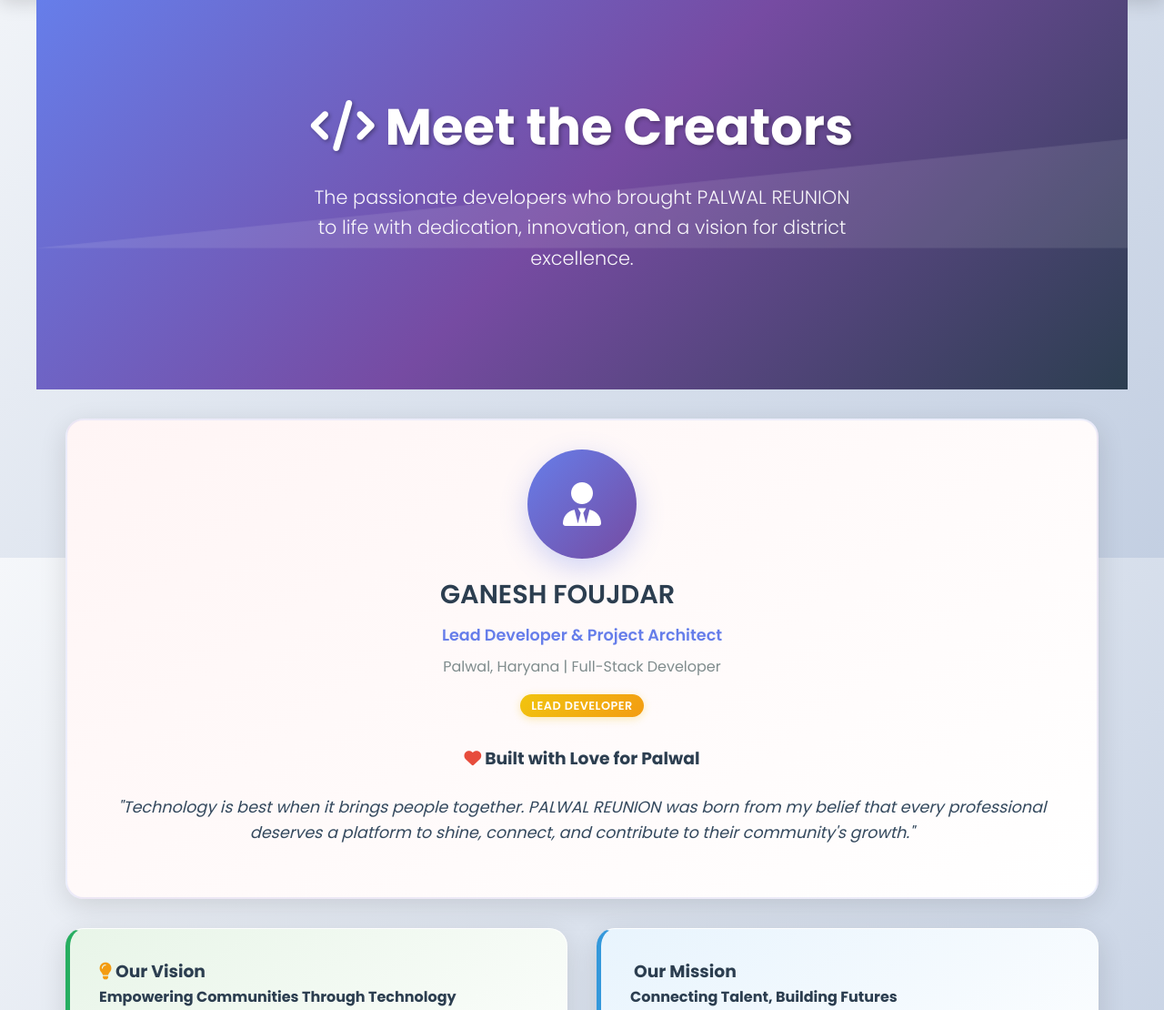
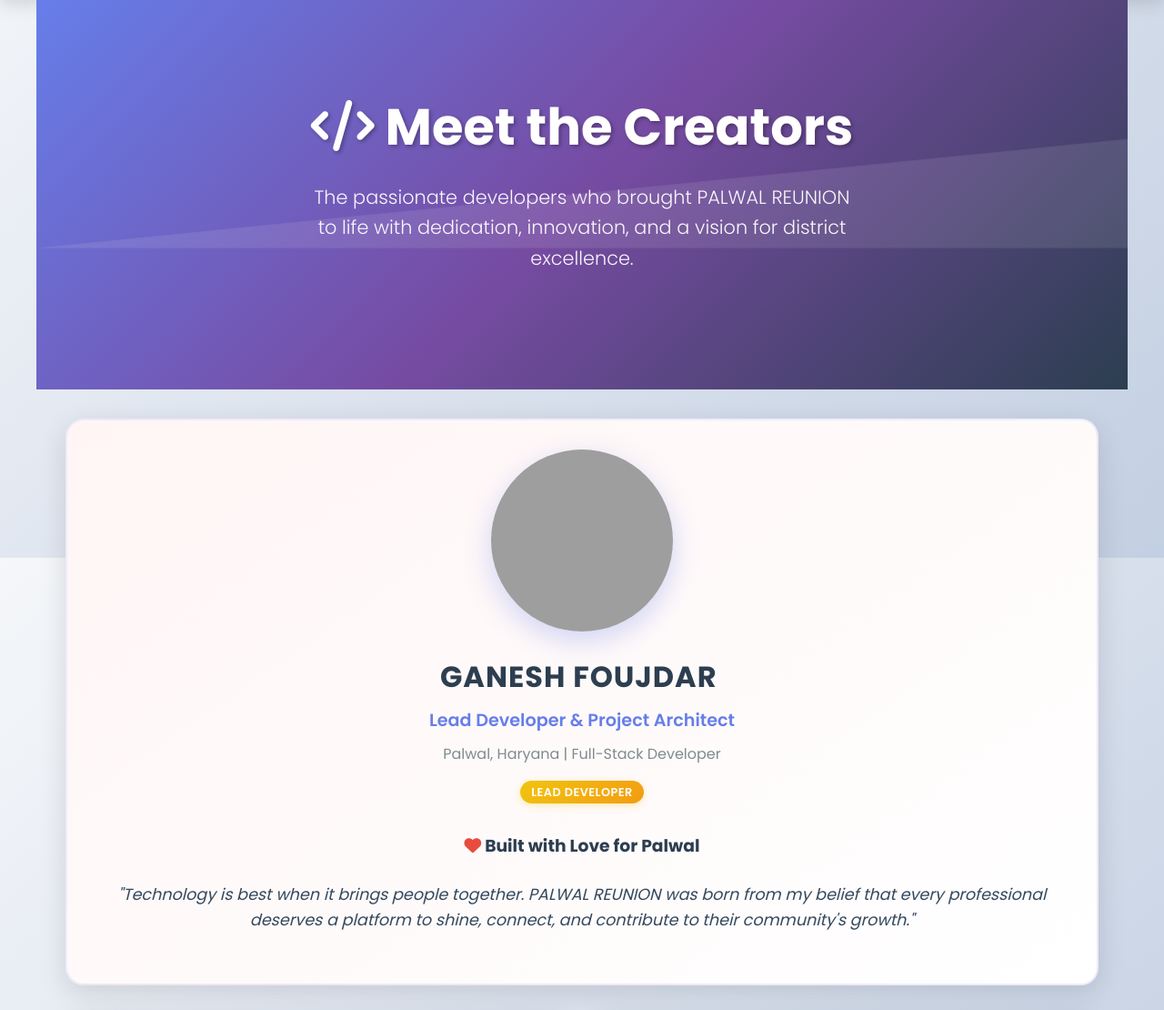
Before and after one commit to ganeshfoujdar/palwalreunion, a Flask app: page /developers in a window 1280 px wide. Shown: the part 187-1297 px from the top of the page at 91% size. Run offline with Flask 3, Linux system fonts and the light colour scheme; some libraries are stand-ins or nearby versions; grey boxes are pictures that could not be loaded.

Commit message:
Update developers.html

```diff
--- a/templates/developers.html
+++ b/templates/developers.html
@@ -10,12 +10,12 @@
 
 <div class="card" style="background: linear-gradient(145deg, #fff5f5 0%, #ffffff 100%); border: 2px solid #667eea20;">
     <div style="text-align: center; margin-bottom: 2rem;">
-        <div style="width: 120px; height: 120px; border-radius: 50%; background: linear-gradient(135deg, #667eea, #764ba2); margin: 0 auto 1rem; display: flex; align-items: center; justify-content: center; box-shadow: 0 10px 30px rgba(102, 126, 234, 0.3);">
-            <i class="fas fa-user-tie" style="font-size: 3rem; color: white;"></i>
+        <div style="width: 200px; height: 200px; margin: 0 auto 1rem; overflow: hidden; border-radius: 50%; box-shadow: 0 10px 30px rgba(102, 126, 234, 0.3);">
+            <img src="{{ url_for('static', filename='images/GANESH1.png') }}" alt="Ganesh Foujdar" style="width: 100%; height: 100%; object-fit: cover;">
         </div>
-        <h2 style="color: #2c3e50; font-size: 1.8rem; padding-left: 10cm; margin-bottom: 0.5rem;">GANESH FOUJDAR</h2>
-        <p style="font-size: 1.1rem; color: #667eea; font-weight: 600;">Lead Developer & Project Architect</p>
-        <p style="color: #7f8c8d; margin-top: 0.5rem;">Palwal, Haryana | Full-Stack Developer</p>
+        <h2 style="color: #2c3e50; font-size: 2rem; margin: 1.5rem auto 0.5rem; font-weight: bold; text-transform: uppercase; text-align:  center; padding-left: 10cm; letter-spacing: 1px;">GANESH FOUJDAR</h2>
+        <p style="font-size: 1.2rem; color: #667eea; font-weight: 600; text-align: center; margin: 0.5rem auto;">Lead Developer & Project Architect</p>
+        <p style="color: #7f8c8d; margin: 0.5rem auto; text-align: center;">Palwal, Haryana | Full-Stack Developer</p>
         <div style="margin-top: 1rem;">
             <span class="premium-badge">LEAD DEVELOPER</span>
         </div>
```
